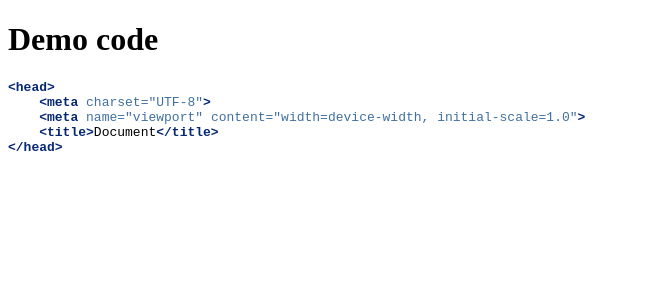
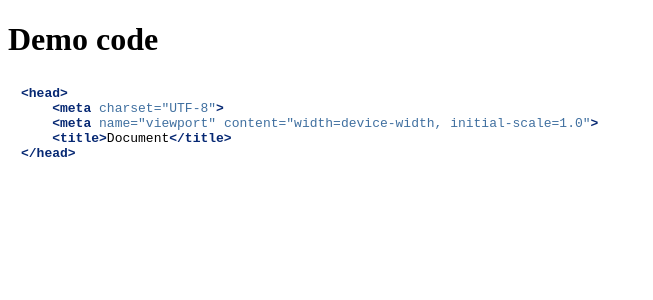
Before and after one commit to codepo8/hosting-on-github-template, a Jekyll site: the page built from codedemo.md, in a window 1280 px wide. Shown: the top 300 px of the page, without its empty margins (0-653 px from the left). Built offline with Jekyll 4.4.1, drawn with Linux system fonts in a browser that asks for light colours.

Commit message:
Displaying source code

```diff
--- a/_layouts/sourcecode.html
+++ b/_layouts/sourcecode.html
@@ -3,8 +3,8 @@
 <head>
     <meta charset="UTF-8">
     <meta name="viewport" content="width=device-width, initial-scale=1.0">
-    <title>Document</title>
-    <link rel="stylesheet" href="/assets/sourcecode.css">
+    <title>Source Code Display</title>
+    <link rel="stylesheet" href="assets/sourcecode.css">
 </head>
 <body>
     {{ content }}
--- a/assets/sourcecode.css
+++ b/assets/sourcecode.css
@@ -1,4 +1,8 @@
 
+.highlight pre {
+    padding: .5em 1em;
+    overflow: auto;
+}
 /* if dark mode */
 @media (prefers-color-scheme: dark) {
 .highlight pre { background-color: #272822; }
```
